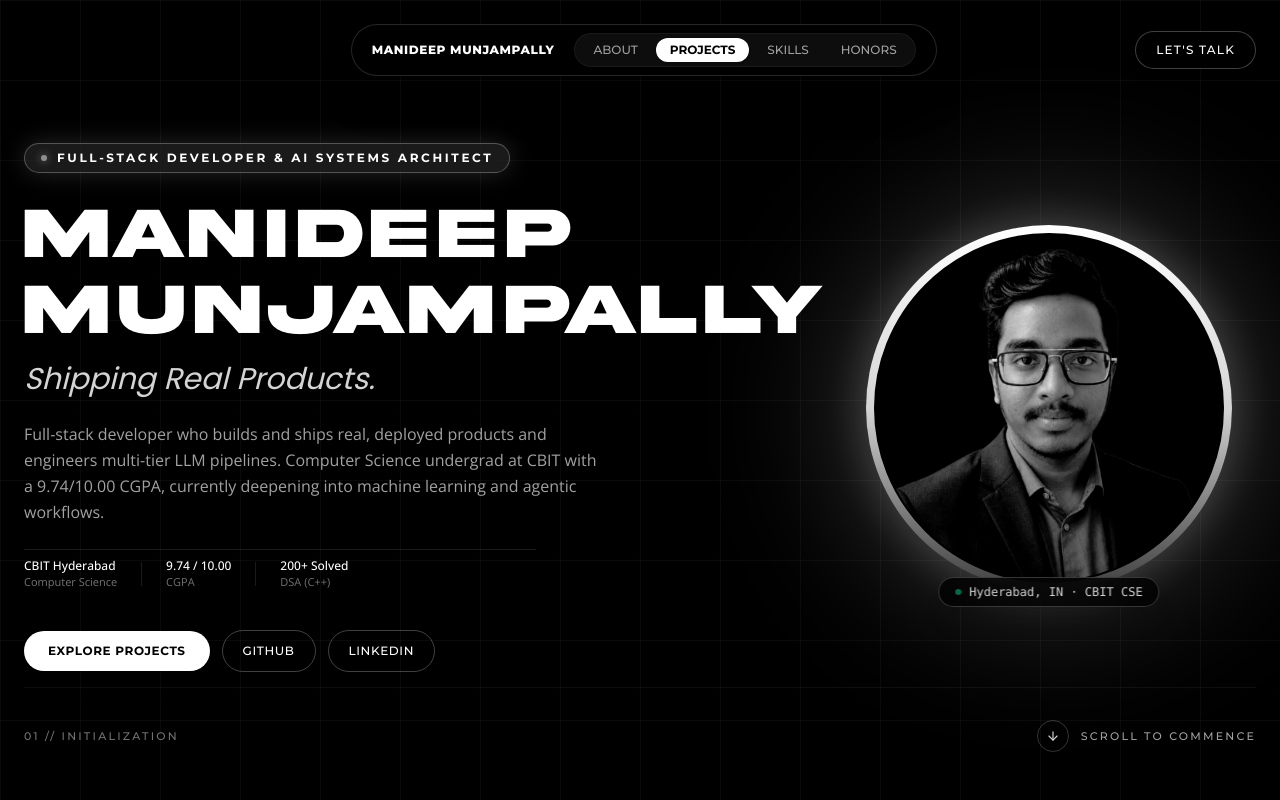
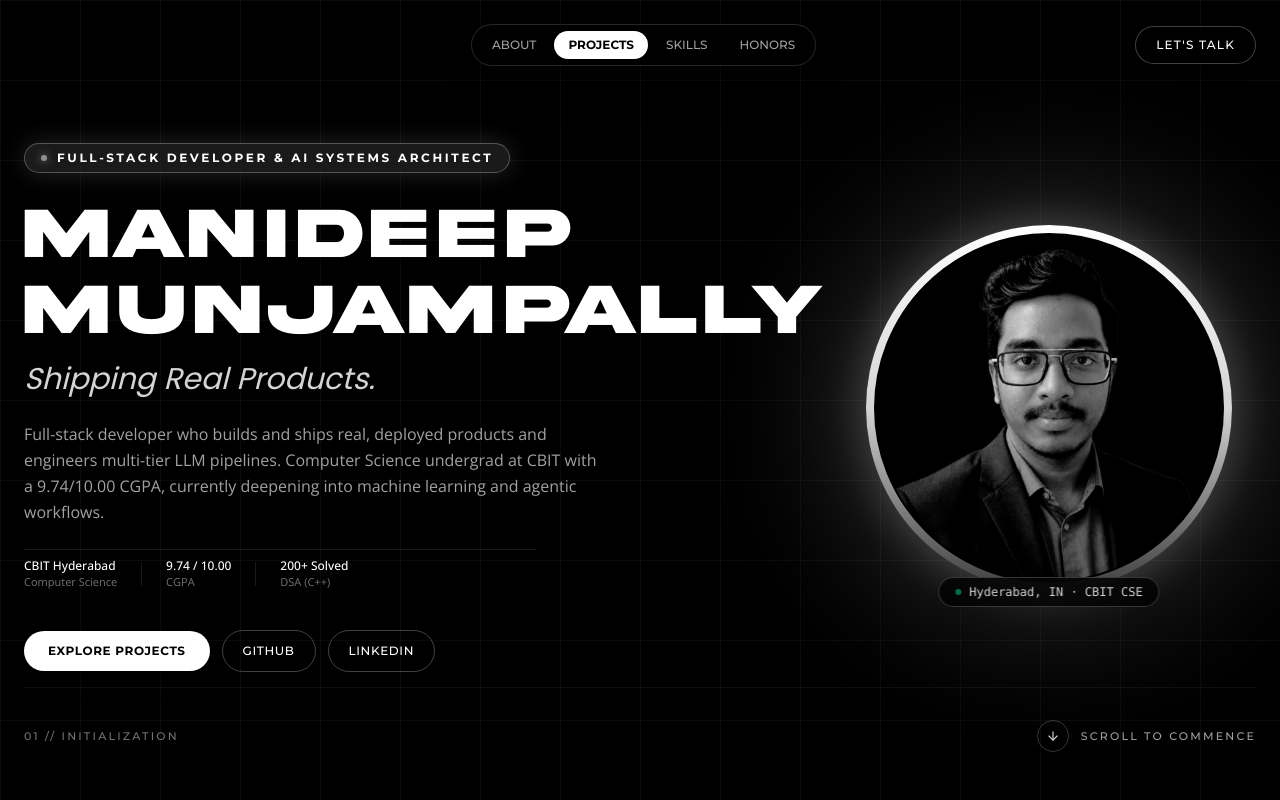
Before and after one commit to mani-4444/manideepmunjampally, a Next.js app: page / in a window 1280 px wide. Shown: the top 800 px of the page. Built offline with nearby package versions, Linux system fonts and the light colour scheme.

Commit message:
refactor: remove name from floating navbar pill

```diff
--- a/src/components/Navbar.tsx
+++ b/src/components/Navbar.tsx
@@ -29,21 +29,13 @@ export function Navbar() {
       <div className="hidden lg:block w-32" />
 
       {/* Floating Centered Pill Capsule */}
-      <nav className="pointer-events-auto mx-auto border border-white/15 bg-black/80 backdrop-blur-xl rounded-full px-5 py-2 flex items-center gap-3 sm:gap-5 shadow-2xl">
-        {/* Monogram / Brand */}
-        <a
-          href="#"
-          className="font-montserrat font-extrabold text-xs tracking-wider text-white hover:text-white/80 transition-colors uppercase whitespace-nowrap"
-        >
-          MANIDEEP MUNJAMPALLY
-        </a>
-
+      <nav className="pointer-events-auto mx-auto border border-white/15 bg-black/80 backdrop-blur-xl rounded-full p-1.5 flex items-center shadow-2xl">
         {/* Tab Switcher Pills */}
-        <div className="flex items-center gap-1 bg-white/5 p-1 rounded-full border border-white/5">
+        <div className="flex items-center gap-1">
           <a
             href="#about"
             onClick={() => setActiveTab("about")}
-            className={`text-xs font-montserrat px-3.5 py-1 rounded-full transition-all ${
+            className={`text-xs font-montserrat px-3.5 py-1.5 rounded-full transition-all ${
               activeTab === "about"
                 ? "bg-white text-black font-bold shadow-sm"
                 : "text-neutral-400 hover:text-white font-medium"
@@ -54,7 +46,7 @@ export function Navbar() {
           <a
             href="#projects"
             onClick={() => setActiveTab("projects")}
-            className={`text-xs font-montserrat px-3.5 py-1 rounded-full transition-all ${
+            className={`text-xs font-montserrat px-3.5 py-1.5 rounded-full transition-all ${
               activeTab === "projects"
                 ? "bg-white text-black font-bold shadow-sm"
                 : "text-neutral-400 hover:text-white font-medium"
@@ -65,7 +57,7 @@ export function Navbar() {
           <a
             href="#skills"
             onClick={() => setActiveTab("skills")}
-            className={`hidden sm:inline-block text-xs font-montserrat px-3.5 py-1 rounded-full transition-all ${
+            className={`text-xs font-montserrat px-3.5 py-1.5 rounded-full transition-all ${
               activeTab === "skills"
                 ? "bg-white text-black font-bold shadow-sm"
                 : "text-neutral-400 hover:text-white font-medium"
@@ -76,7 +68,7 @@ export function Navbar() {
           <a
             href="#achievements"
             onClick={() => setActiveTab("achievements")}
-            className={`hidden md:inline-block text-xs font-montserrat px-3.5 py-1 rounded-full transition-all ${
+            className={`text-xs font-montserrat px-3.5 py-1.5 rounded-full transition-all ${
               activeTab === "achievements"
                 ? "bg-white text-black font-bold shadow-sm"
                 : "text-neutral-400 hover:text-white font-medium"
@@ -85,8 +77,6 @@ export function Navbar() {
             HONORS
           </a>
         </div>
-
-
       </nav>
 
       {/* Top Right "LET'S TALK" Pill Button */}
```
